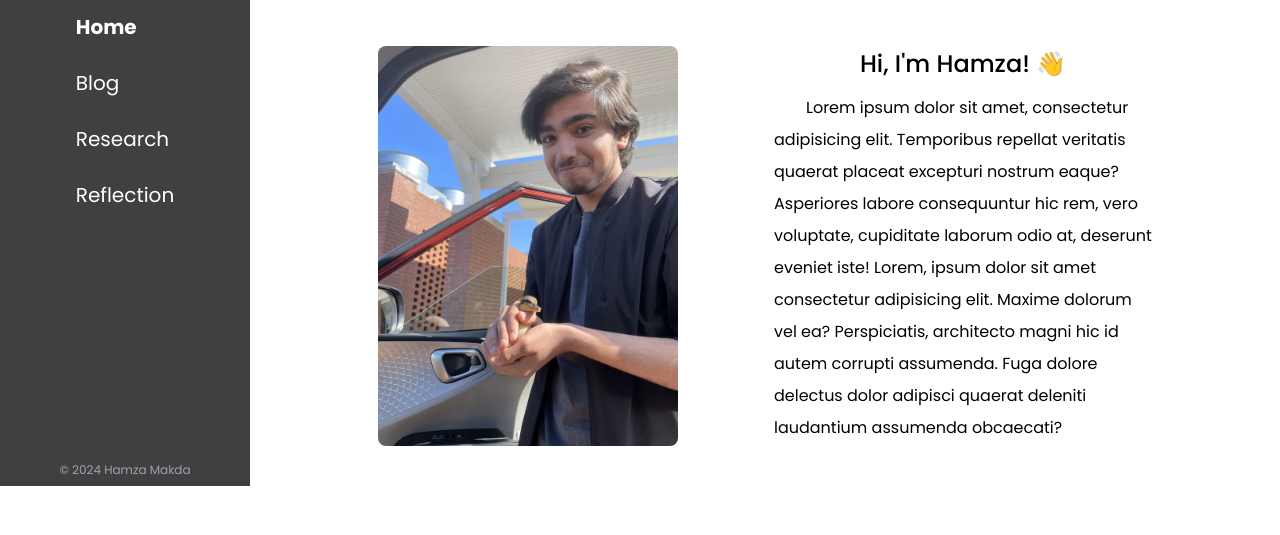
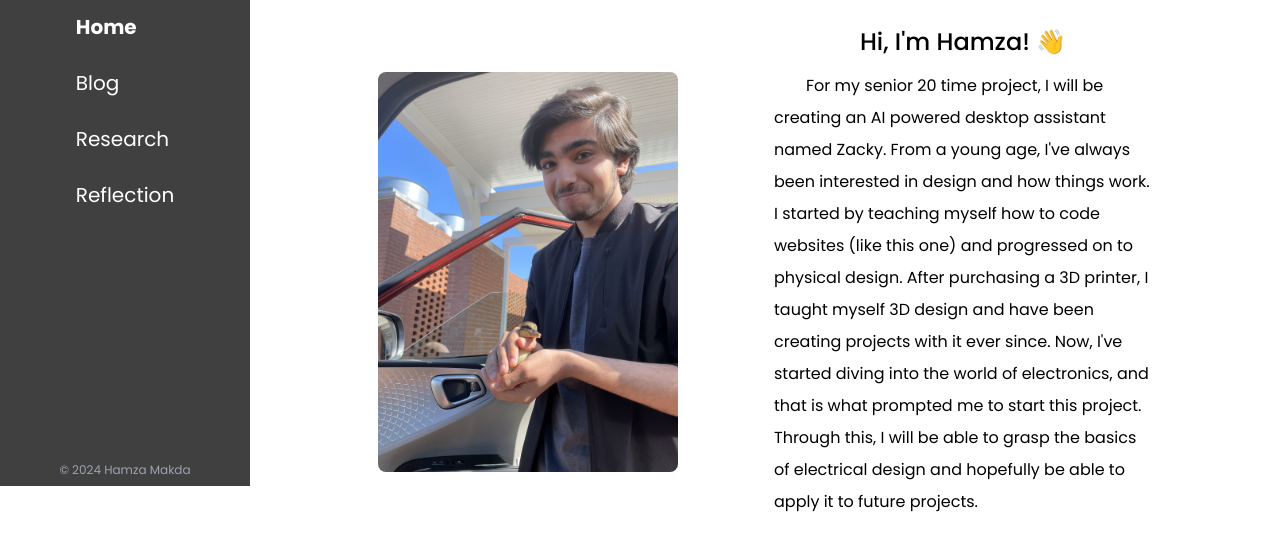
Before and after one commit to VaitVhat52/20time, a Next.js app: page / in a window 1280 px wide. Shown: the part 314-849 px from the top of the page. Before the commit the page ends 800 px from the top, so only its background shows below. Built offline with nearby package versions, Linux system fonts and the light colour scheme.

Commit message:
finsihed bio

```diff
--- a/src/app/blog/welcome/page.jsx
+++ b/src/app/blog/welcome/page.jsx
@@ -75,7 +75,7 @@ This week, I started refreshing myself on the Python programming language using
   <figure>
     <!-- IMAGE DIMENSIONS: 687px x 515px -->
     <img src="https://i.postimg.cc/y8RSY4K9/Screenshot-2024-09-10-191804.png" alt="my alt text"/>
-    <figcaption>A simple python program</figcaption>
+    <figcaption>A simple Python program</figcaption>
   </figure>
 </center>
 
--- a/src/app/page.jsx
+++ b/src/app/page.jsx
@@ -23,14 +23,16 @@ export default function Home() {
             Hi, I'm Hamza! 👋
           </h2>
           <p className="leading-loose indent-8 md:mb-0 mb-8">
-            Lorem ipsum dolor sit amet, consectetur adipisicing elit. Temporibus
-            repellat veritatis quaerat placeat excepturi nostrum eaque?
-            Asperiores labore consequuntur hic rem, vero voluptate, cupiditate
-            laborum odio at, deserunt eveniet iste! Lorem, ipsum dolor sit amet
-            consectetur adipisicing elit. Maxime dolorum vel ea? Perspiciatis,
-            architecto magni hic id autem corrupti assumenda. Fuga dolore
-            delectus dolor adipisci quaerat deleniti laudantium assumenda
-            obcaecati?
+            For my senior 20 time project, I will be creating an AI powered
+            desktop assistant named Zacky. From a young age, I've always been
+            interested in design and how things work. I started by teaching
+            myself how to code websites (like this one) and progressed on to
+            physical design. After purchasing a 3D printer, I taught myself 3D
+            design and have been creating projects with it ever since. Now, I've
+            started diving into the world of electronics, and that is what
+            prompted me to start this project. Through this, I will be able to
+            grasp the basics of electrical design and hopefully be able to apply
+            it to future projects.
           </p>
         </div>
       </div>
--- a/src/components/BlogCards.jsx
+++ b/src/components/BlogCards.jsx
@@ -17,7 +17,7 @@ const BlogCards = () => {
   }, []);
 
   return (
-    <div className="flex flex-wrap justify-center items-center md:grid grid-cols-3 gap-7">
+    <div className="flex flex-wrap justify-center items-center gap-5">
       {/* {blogData?.map((blogData) => (
         <BlogItem
           key={blogData.id}
```
